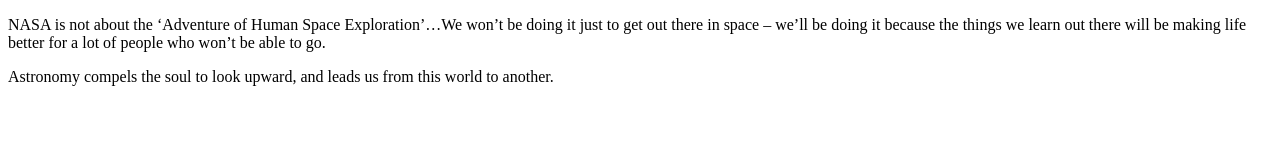
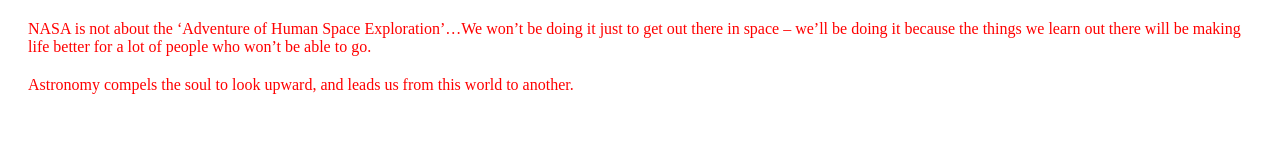
Before and after one commit to kylehill/github-pages-demo, a plain HTML site: page index.html in a window 1280 px wide. Drawn offline with Linux system fonts and the light colour scheme.

Commit message:
Adds external stylesheet

```diff
--- a/index.html
+++ b/index.html
@@ -2,6 +2,7 @@
 <html>
   <head>
     <title>An HTML Demo Page</title>
+    <link rel="stylesheet" href="style.css" />
   </head>
   <body>
     <p>
--- /dev/null
+++ b/style.css
@@ -0,0 +1,4 @@
+p {
+  margin: 20px;
+  color: red;
+}
```
